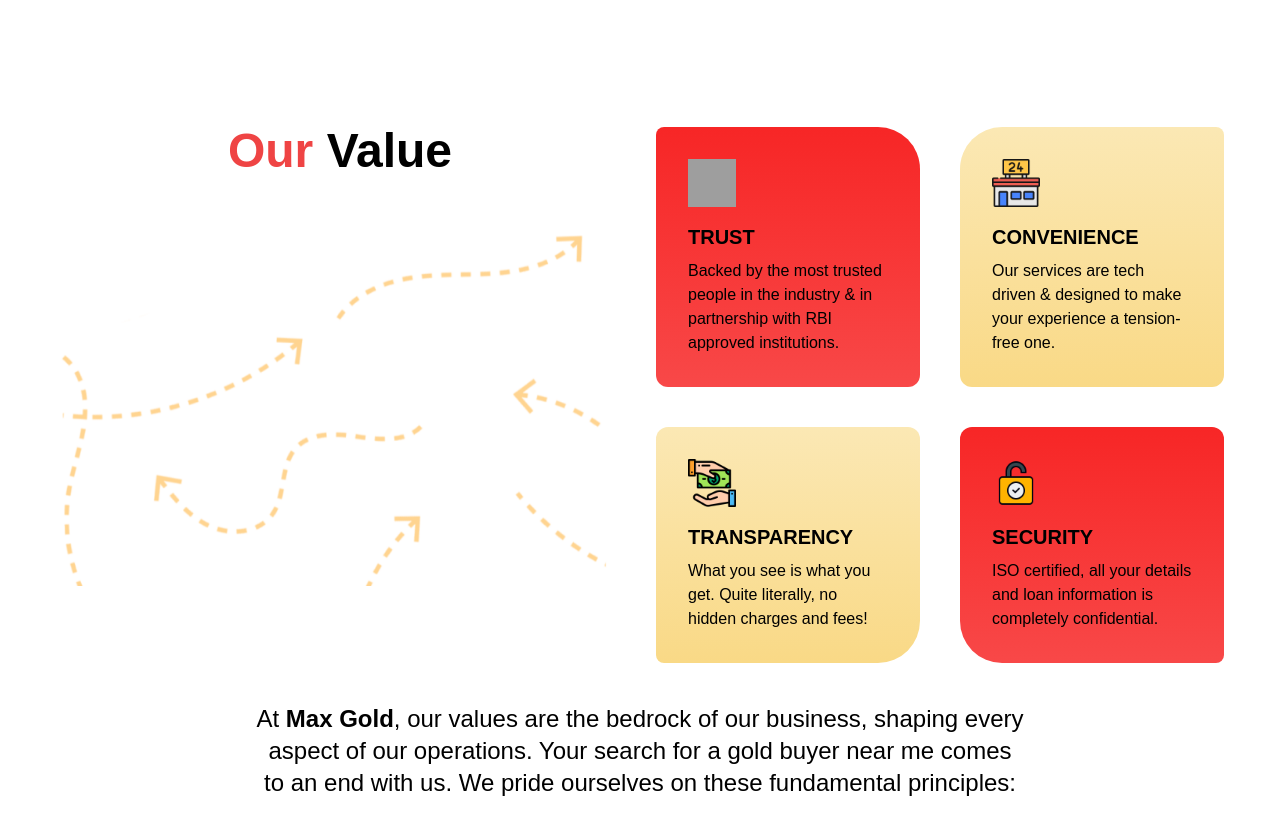
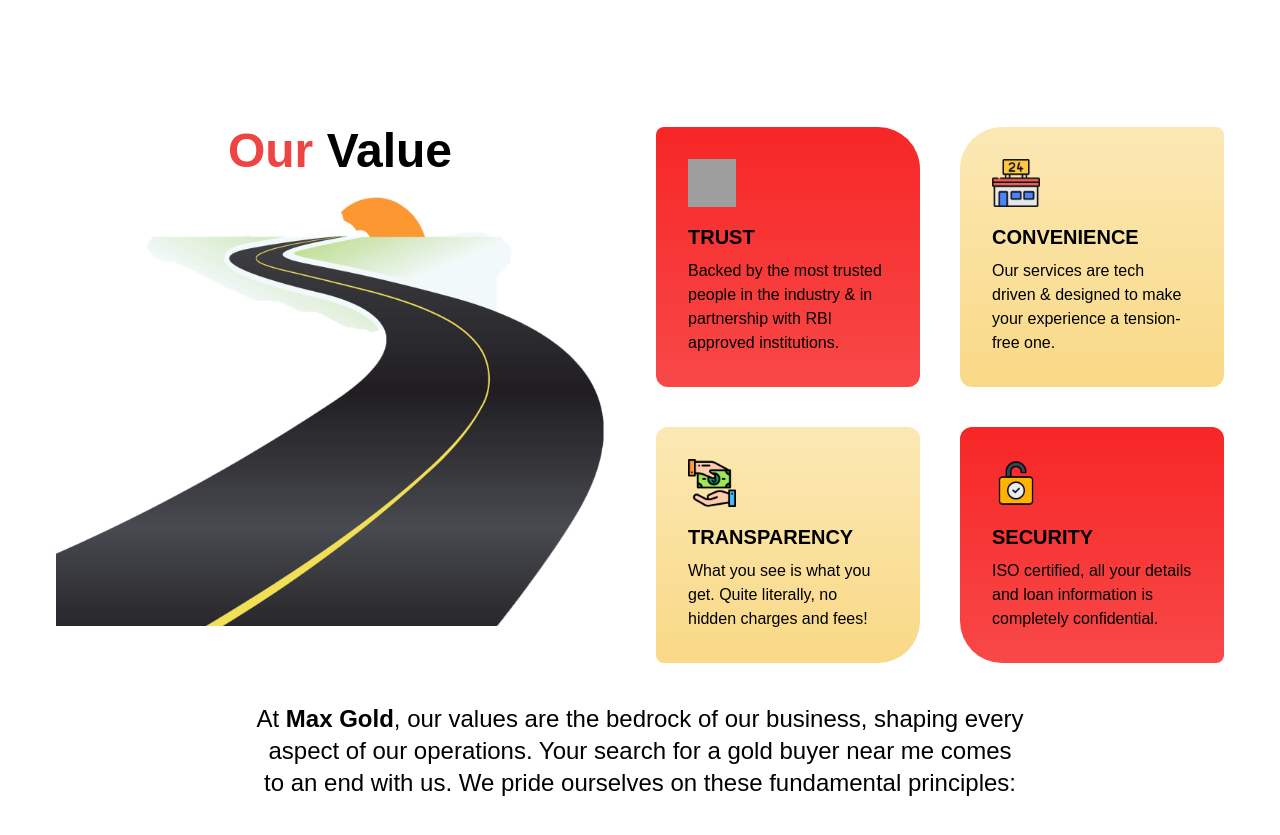
Before and after one commit to Harinirudhra/Maxgold, a Next.js app: page / in a window 1280 px wide. Shown: the part 2887-3722 px from the top of the page. Built offline with nearby package versions, Linux system fonts and the light colour scheme; grey boxes are pictures that could not be loaded.

Commit message:
update on our values

```diff
--- a/src/components/about/OurValue.jsx
+++ b/src/components/about/OurValue.jsx
@@ -40,11 +40,11 @@ const OurValue = () => {
 
         <div className="grid grid-cols-1 lg:grid-cols-2 gap-8 px-4 md:px-10">
           {/* Left side - Our Value Text */}
-          <div className="flex flex-col justify-start items-center mb-0 lg:mb-10">
+          <div className="flex flex-col justify-start items-center">
             <h2 className="text-3xl sm:text-4xl md:text-5xl font-black   text-black mb-5">
               <span className="text-red-500">Our</span> Value
             </h2>
-            <img src="/ourValueIcons/arrows.png" alt="Arrows" className=" lg:block hidden" />
+            <img src="/road/way.png" alt="Arrows" className=" lg:block hidden" />
           </div>
 
           {/* Right side - Cards */}
```
